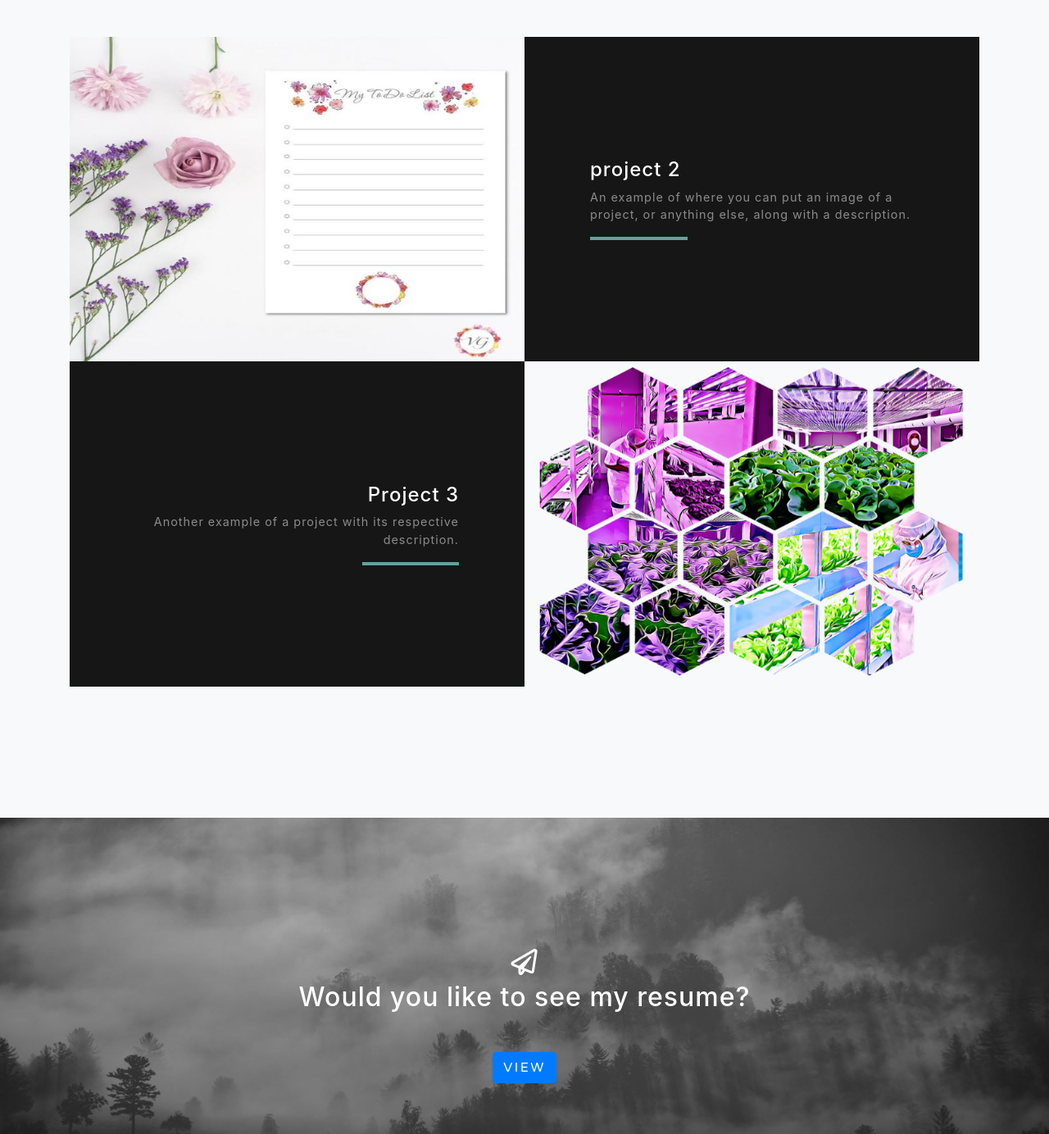
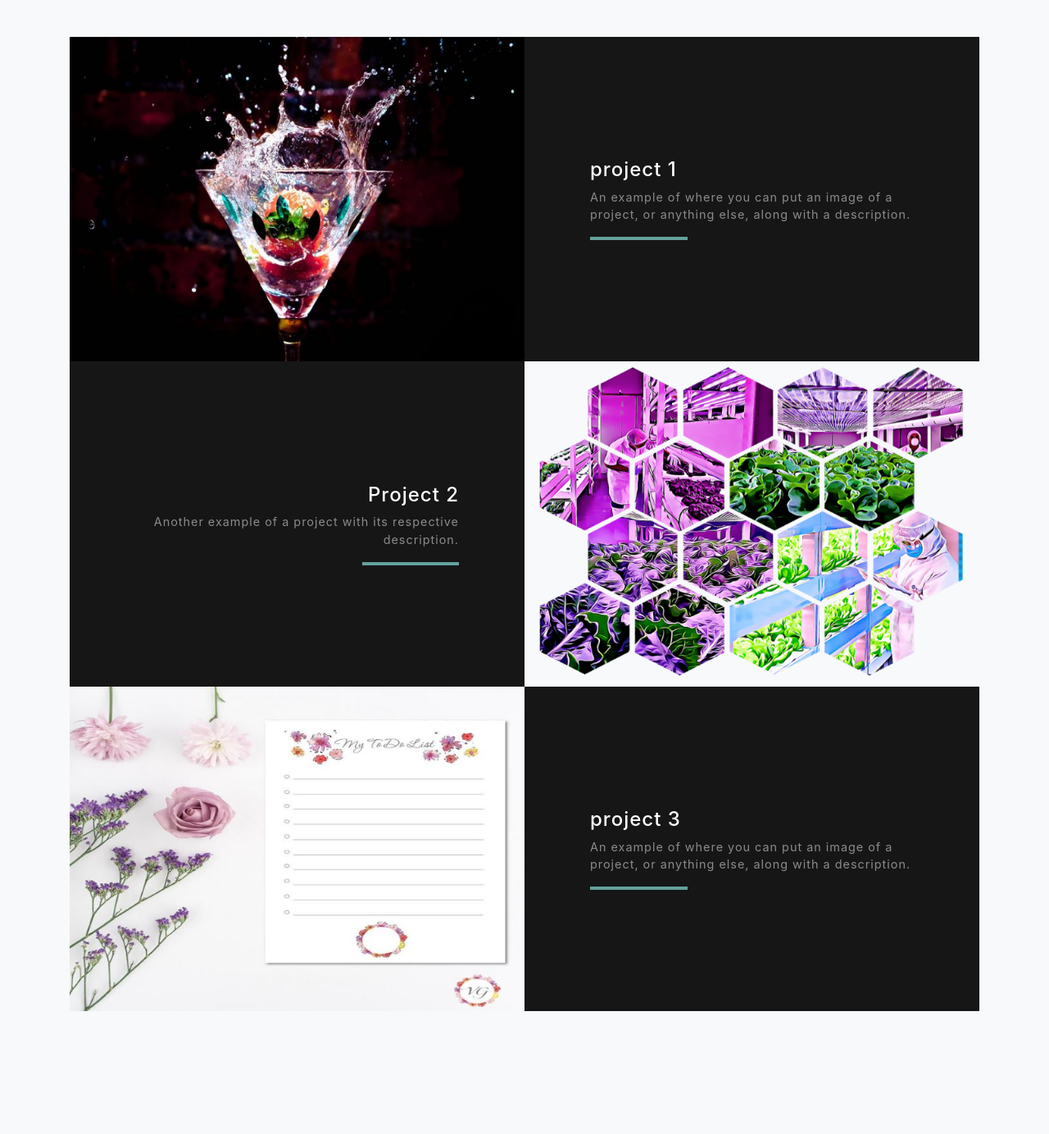
Before and after one commit to deedeemedina/Portfolio, a website with bundled scripts: page index.html in a window 1280 px wide. Shown: the part 2175-3559 px from the top of the page at 82% size. Built offline with nearby package versions, Linux system fonts and the light colour scheme.

Commit message:
updated projects

```diff
--- a/index.html
+++ b/index.html
@@ -80,12 +80,12 @@
       <!-- Featured Project Row -->
       <div class="row align-items-center no-gutters mb-4 mb-lg-5">
         <div class="col-xl-8 col-lg-7">
-          <img class="img-fluid mb-3 mb-lg-0" src="img/drinkgame.jpg" alt="">
+          <img class="img-fluid mb-3 mb-lg-0" src="img/img7.jpg" alt="">
         </div>
         <div class="col-xl-4 col-lg-5">
           <div class="featured-text text-center text-lg-left">
-            <h4>Project 1</h4>
-            <p class="text-black-50 mb-0">about project 1</p>
+            <h4>PROJECTS</h4>
+            <p class="text-black-50 mb-0">View some of my work</p>
           </div>
         </div>
       </div>
@@ -93,13 +93,13 @@
       <!-- Project One Row -->
       <div class="row justify-content-center no-gutters mb-5 mb-lg-0">
         <div class="col-lg-6">
-          <img class="img-fluid" src="img/todolist.jpg" alt="">
+          <img class="img-fluid" src="img/drinkgame.jpg" alt="">
         </div>
         <div class="col-lg-6">
           <div class="bg-black text-center h-100 project">
             <div class="d-flex h-100">
               <div class="project-text w-100 my-auto text-center text-lg-left">
-                <h4 class="text-white">project 2</h4>
+                <h4 class="text-white">project 1</h4>
                 <p class="mb-0 text-white-50">An example of where you can put an image of a project, or anything else, along with a description.</p>
                 <hr class="d-none d-lg-block mb-0 ml-0">
               </div>
@@ -117,9 +117,27 @@
           <div class="bg-black text-center h-100 project">
             <div class="d-flex h-100">
               <div class="project-text w-100 my-auto text-center text-lg-right">
-                <h4 class="text-white">Project 3</h4>
+                <h4 class="text-white">Project 2</h4>
                 <p class="mb-0 text-white-50">Another example of a project with its respective description.</p>
                 <hr class="d-none d-lg-block mb-0 mr-0">
+              </div>
+            </div>
+          </div>
+        </div>
+      </div>
+
+      <!--Project row three-->
+      <div class="row justify-content-center no-gutters mb-5 mb-lg-0">
+        <div class="col-lg-6">
+          <img class="img-fluid" src="img/todolist.jpg" alt="">
+        </div>
+        <div class="col-lg-6">
+          <div class="bg-black text-center h-100 project">
+            <div class="d-flex h-100">
+              <div class="project-text w-100 my-auto text-center text-lg-left">
+                <h4 class="text-white">project 3</h4>
+                <p class="mb-0 text-white-50">An example of where you can put an image of a project, or anything else, along with a description.</p>
+                <hr class="d-none d-lg-block mb-0 ml-0">
               </div>
             </div>
           </div>
```
Also changed, not shown: img/img7.jpg (added).
